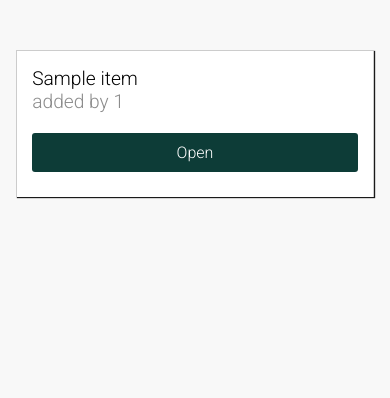
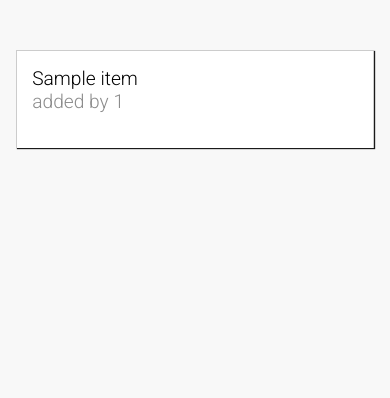
Before and after one commit to anirudhvarma12/refeed, a Flask app: page / in a window 390 px wide. Shown: the part 120-518 px from the top of the page. Run offline with Flask 2, Linux system fonts and the light colour scheme; tables that the repository leaves empty hold one stand-in row (values such as "Sample post").

Commit message:
Remove `open` button and make titles clickable

```diff
--- a/static/style.css
+++ b/static/style.css
@@ -117,22 +117,10 @@ form {
 	width: 75%;
 }
 
-.link-content, .link-wrapper{
+.link-content{
 	display: inline-block;
 	vertical-align: middle;
 	float: left;
-}
-
-.link-wrapper{
-	width: 25%;
-	text-align: right;
-}
-.link-url{
-	background: #0d3c37;
-	color: #fff;
-	padding: 10px 15px;
-	border-radius: 3px;
-	display: inline-block;
 }
 
 .link-author{
@@ -189,14 +177,7 @@ form {
 		text-align: center;
 	}
 
-	.link-url{
-		width: 100%;
-		text-align: center;
-		display: block;
-		margin-bottom: 10px;
-	}
-
-	.link-content, .link-wrapper{
+	.link-content {
 		display: block;
 		float: none;
 		width: 100%;
--- a/templates/index.html
+++ b/templates/index.html
@@ -15,11 +15,8 @@
 				<li class="link-item">
 					<div class="link-card card--inlist">
 						<div class="link-content">
-							<div>{{ item.title }}</div>
+							<div><a href="{{ item.url }}">{{ item.title }}</a></div>
 							<span class="link-author">added by {{ item.user_id }}</span>
-						</div>
-						<div class="link-wrapper">
-						    <a class="link-url" target="_blank" href="{{ item.url }}">Open</a>
 						</div>
 					</div>
 				</li>
```
